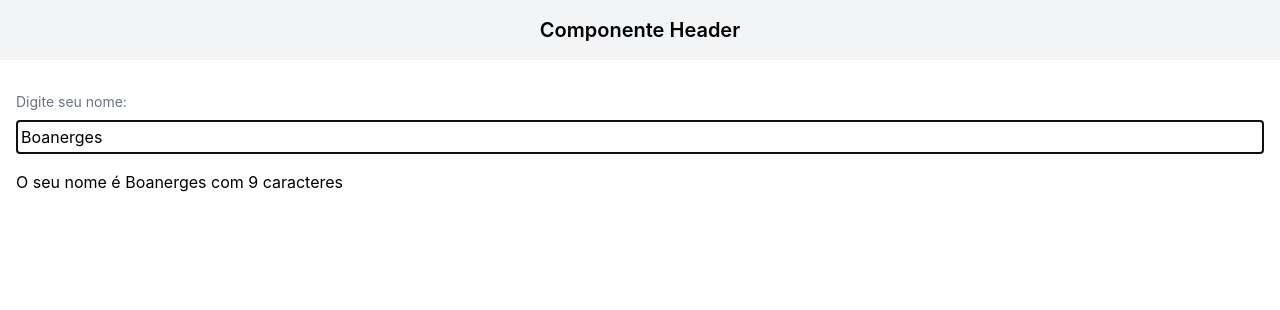
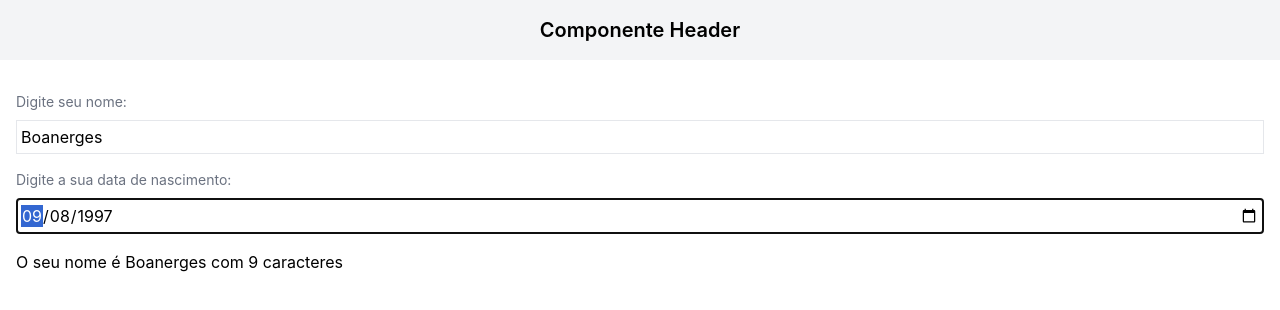
Before and after one commit to BoanergesJunior/IGTI_Bootcamp, a React (Create React App) app in the folder aulas_modulo_2/react-hello/: page / in a window 1280 px wide. Shown: the top 310 px of the page. Built offline with nearby package versions, Linux system fonts and the light colour scheme.

Commit message:
componentized DateInput

```diff
--- a/aulas_modulo_2/react-hello/src/App.js
+++ b/aulas_modulo_2/react-hello/src/App.js
@@ -1,4 +1,5 @@
 import { Fragment, useState } from 'react';
+import DateInput from './components/DateInput';
 import Header from './components/Header'
 import Main from './components/Main';
 import TextInput from './components/TextInput';
@@ -7,9 +8,14 @@ import TextInput from './components/TextInput';
 export default function App() {
 
   const [name, setName] = useState('Boanerges')
+  const [birthDate, setBirthDate] = useState('1997-09-08')
 
   function handleNameChange(newName) {
     setName(newName)
+  }
+
+  function handleBirthDateChange(newBirthDate) {
+    setBirthDate(newBirthDate)
   }
 
   return (
@@ -17,6 +23,8 @@ export default function App() {
       <Header>Componente Header</Header>
       <Main>
         <TextInput labelDescription="Digite seu nome: " inputValue={name} onInputChange={handleNameChange}/>
+        <DateInput labelDescription="Digite a sua data de nascimento: " inputValue={birthDate} onInputChange={handleBirthDateChange}/>
+
         <p>O seu nome é {name} com {name.length} caracteres</p>
       </Main>
     </Fragment>
--- /dev/null
+++ b/aulas_modulo_2/react-hello/src/components/DateInput.js
@@ -0,0 +1,21 @@
+export default function DateInput({
+    labelDescription = 'Descricao do label: ',
+    inputValue = '2021-04-30',
+    onInputChange = null
+}) {
+    function handleInputChange({currentTarget}) {
+        if(onInputChange) {
+            const newValue = currentTarget.value
+            onInputChange(newValue)
+        }
+    }
+
+    return (
+        <div className="flex flex-col my-4">
+            <label className="text-sm text-gray-500 mb-2" htmlFor="inputName">
+                {labelDescription}
+            </label>
+            <input autoFocus id="inputName" className="border p-1" type="date" value={inputValue} onChange={handleInputChange}/>
+        </div>
+    )
+}
```
